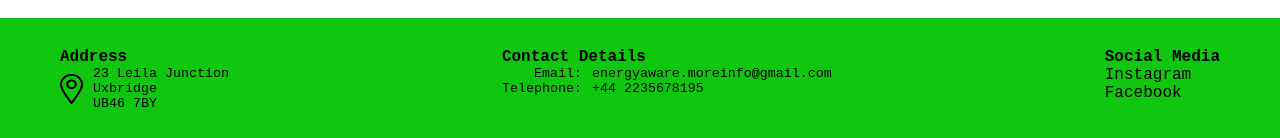
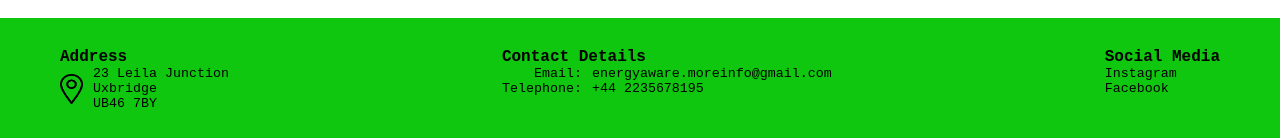
Before and after one commit to TallulahLund/Group46, a React (Create React App) app in the folder testgroupproject/: page / in a window 1280 px wide. Shown: the part 971-1109 px from the top of the page. Built offline with nearby package versions, Linux system fonts and the light colour scheme.

Commit message:
footer css

```diff
--- a/testgroupproject/src/App.css
+++ b/testgroupproject/src/App.css
@@ -840,3 +840,8 @@ div#root {
   display: flex;
   justify-content: space-between;
 }
+
+.socialMedia > p
+{
+  font-size: smaller;
+}
--- a/testgroupproject/src/components/Footer.js
+++ b/testgroupproject/src/components/Footer.js
@@ -51,7 +51,7 @@ export default function Footer(){
                         </div>
                     </div>
                 </div>
-                <div>
+                <div className="socialMedia">
                     <strong>Social Media</strong>
                     <p>Instagram</p>
                     <p>Facebook</p>
```
